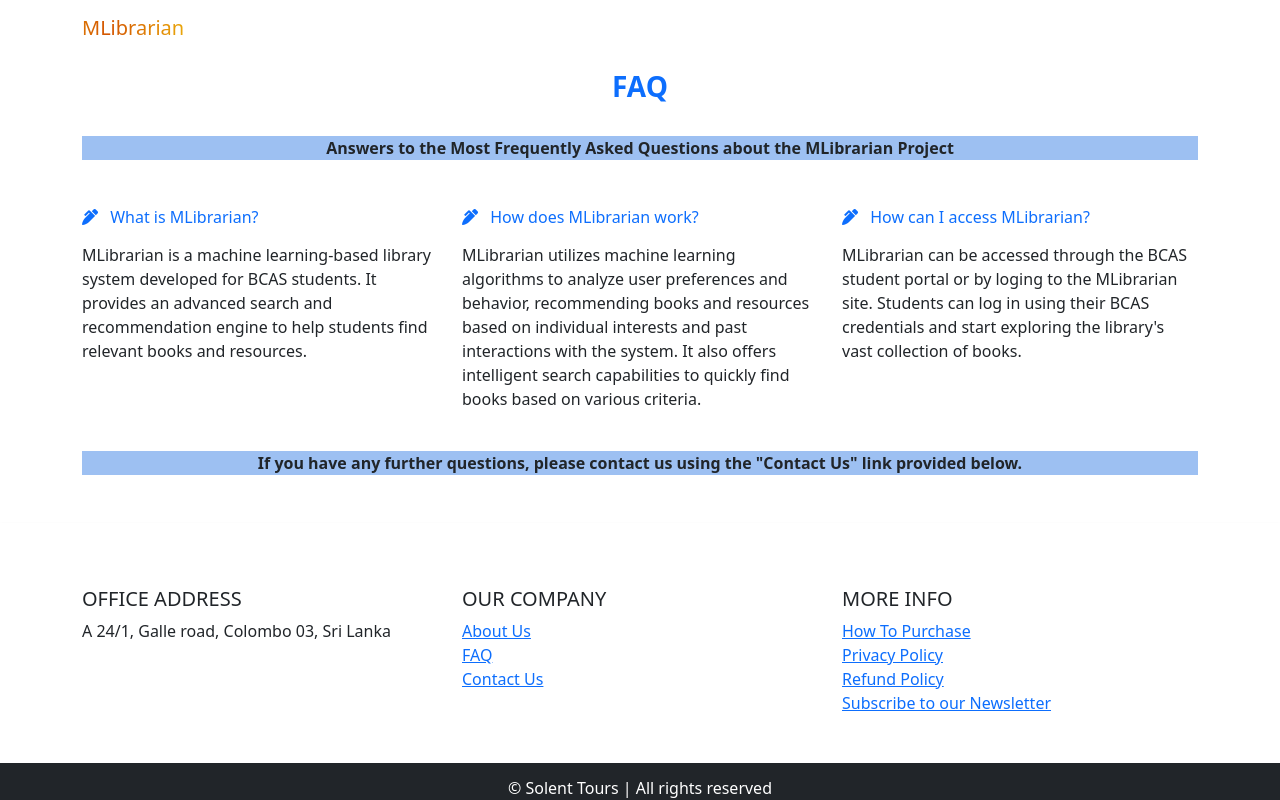
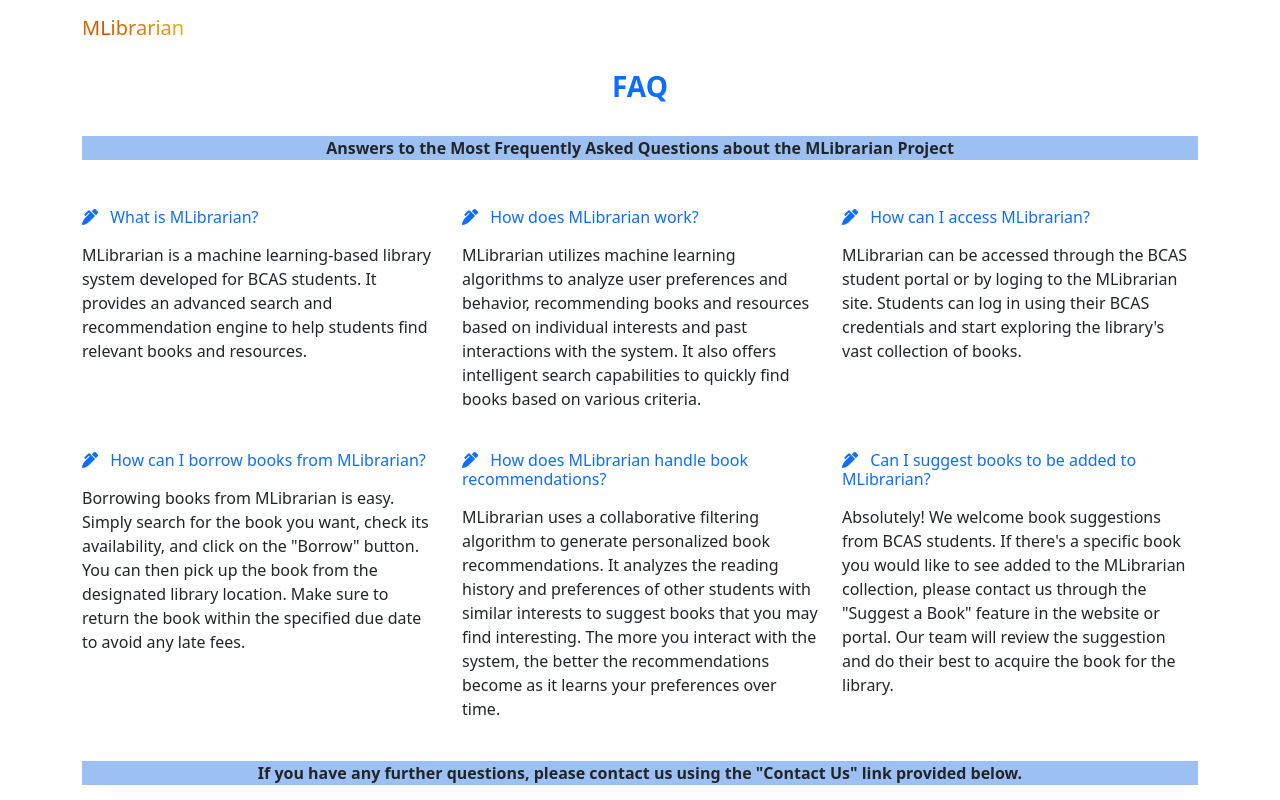
Before and after one commit to RazeenRamzy/BCC605_Project_Frontend, a React (Create React App) app: page /faq in a window 1280 px wide. Shown: the top 800 px of the page. Built offline with nearby package versions, Linux system fonts and the light colour scheme.

Commit message:
FAQ page updated

```diff
--- a/src/components/faq/Faq.jsx
+++ b/src/components/faq/Faq.jsx
@@ -47,7 +47,39 @@ class Faq extends Component {
                 </p>
               </MDBCol>
 
-              {/* Add more FAQ items as needed */}
+              <MDBCol md="6" lg="4" className="mb-4">
+                <MDBTypography tag="h6" className="mb-3 text-primary">
+                  <MDBIcon fas icon="pen-alt text-primary pe-2" /> How can I borrow books from MLibrarian?
+                </MDBTypography>
+                <p>
+                  Borrowing books from MLibrarian is easy. Simply search for the book you want, check its availability,
+                  and click on the "Borrow" button. You can then pick up the book from the designated library location.
+                  Make sure to return the book within the specified due date to avoid any late fees.
+                </p>
+              </MDBCol>
+
+              <MDBCol md="6" lg="4" className="mb-4">
+                <MDBTypography tag="h6" className="mb-3 text-primary">
+                  <MDBIcon fas icon="pen-alt text-primary pe-2" /> How does MLibrarian handle book recommendations?
+                </MDBTypography>
+                <p>
+                  MLibrarian uses a collaborative filtering algorithm to generate personalized book recommendations.
+                  It analyzes the reading history and preferences of other students with similar interests to suggest
+                  books that you may find interesting. The more you interact with the system, the better the recommendations
+                  become as it learns your preferences over time.
+                </p>
+              </MDBCol>
+
+              <MDBCol md="6" lg="4" className="mb-4">
+                <MDBTypography tag="h6" className="mb-3 text-primary">
+                  <MDBIcon fas icon="pen-alt text-primary pe-2" /> Can I suggest books to be added to MLibrarian?
+                </MDBTypography>
+                <p>
+                  Absolutely! We welcome book suggestions from BCAS students. If there's a specific book you would like to see
+                  added to the MLibrarian collection, please contact us through the "Suggest a Book" feature in the website or portal.
+                  Our team will review the suggestion and do their best to acquire the book for the library.
+                </p>
+              </MDBCol>
 
             </MDBRow>
 
```
